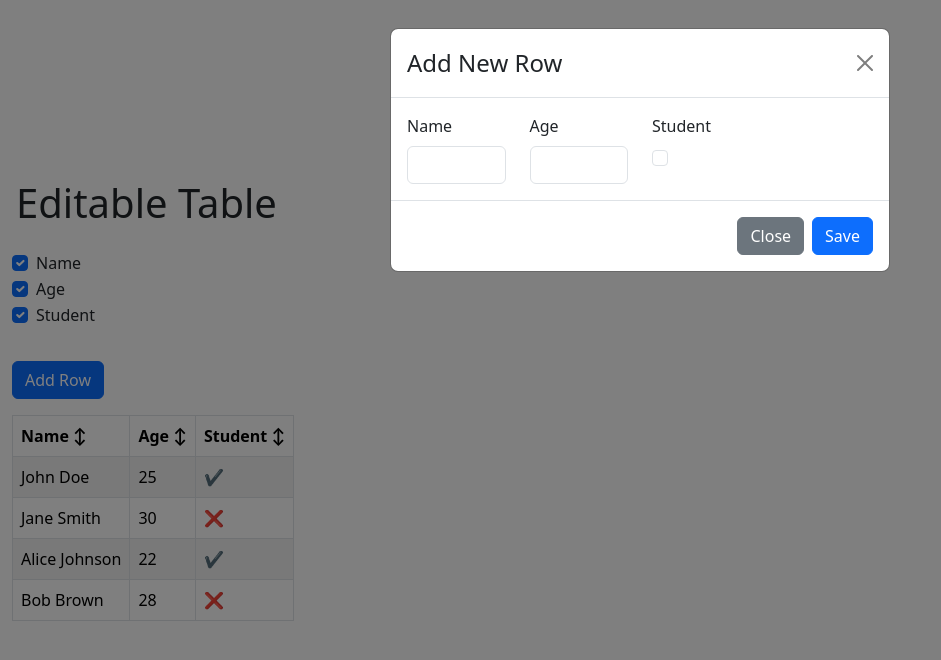
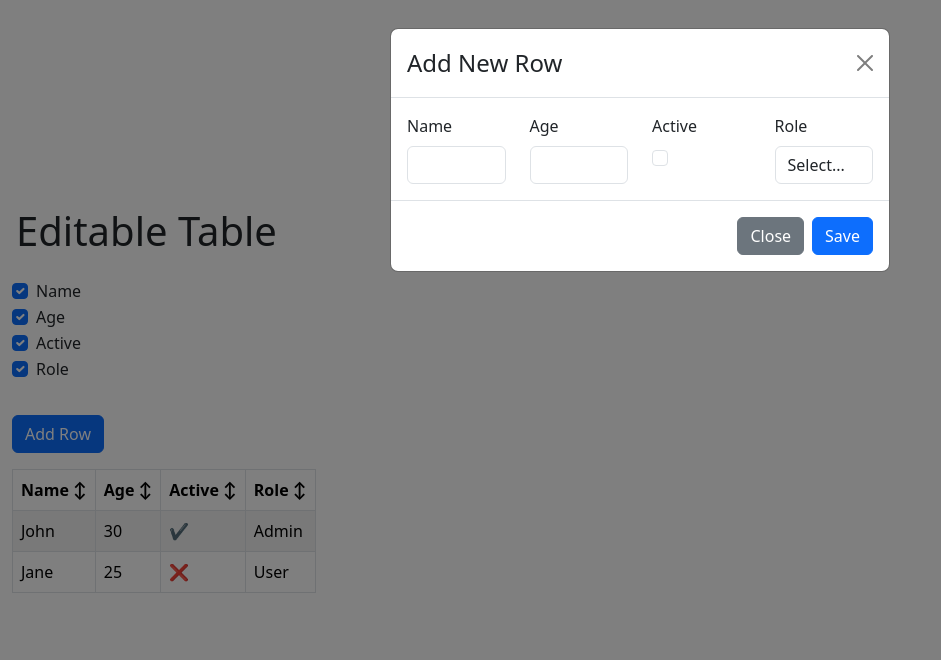
Before and after one commit to danielkarl888/cemento-ass, a React (Vite) app: page / in a window 1280 px wide. Both pictures are taken after a click on the button "Add Row". Shown: the top 660 px of the page, without its empty margins (0-941 px from the left). Built offline with nearby package versions, Linux system fonts and the light colour scheme.

Commit message:
options selection were added

```diff
--- a/src/App.tsx
+++ b/src/App.tsx
@@ -4,24 +4,31 @@ import EditableTable from "./components/EditableTable";
 // Define sample data
 const tableData = {
   columns: [
-    { id: "name", ordinalNo: 1, title: "Name", type: "string" },
+    { id: "name", ordinalNo: 1, title: "Name", type: "text" },
     { id: "age", ordinalNo: 2, title: "Age", type: "number" },
-    { id: "isStudent", ordinalNo: 3, title: "Student", type: "boolean" },
+    { id: "active", ordinalNo: 3, title: "Active", type: "boolean" },
+    {
+      id: "role",
+      ordinalNo: 4,
+      title: "Role",
+      type: "select",
+      options: ["Admin", "User", "Guest"],
+    },
   ],
   data: [
-    { id: "1", name: "John Doe", age: 25, isStudent: true },
-    { id: "2", name: "Jane Smith", age: 30, isStudent: false },
-    { id: "3", name: "Alice Johnson", age: 22, isStudent: true },
-    { id: "4", name: "Bob Brown", age: 28, isStudent: false },
+    { id: "1", name: "John", age: 30, active: true, role: "Admin" },
+    { id: "2", name: "Jane", age: 25, active: false, role: "User" },
   ],
 };
 
 const App: React.FC = () => {
   return (
-    <div className="App">
-      <h1 className="m-3">Editable Table</h1>
-      <EditableTable tableData={tableData} />
-    </div>
+    <>
+      <div className="App">
+        <h1 className="m-3">Editable Table</h1>
+        <EditableTable tableData={tableData} />
+      </div>
+    </>
   );
 };
 
--- a/src/components/EditableTable.css
+++ b/src/components/EditableTable.css
@@ -25,3 +25,29 @@
   .table-responsive {
     overflow-x: auto;
   }
+
+  /* Customize the table and modal styles */
+.container {
+  margin-top: 20px;
+}
+
+.table {
+  margin-bottom: 0;
+}
+
+.form-check {
+  display: inline-block;
+}
+
+.modal-dialog {
+  max-width: 80%;
+}
+
+.modal-body {
+  max-height: 60vh;
+  overflow-y: auto;
+}
+
+.alert {
+  margin-top: 10px;
+}
--- a/src/components/EditableTable.tsx
+++ b/src/components/EditableTable.tsx
@@ -18,6 +18,7 @@ type Column = {
   type: string;
   width?: number;
   hidden?: boolean;
+  options?: string[]; // Add options for select type columns
 };
 
 type Row = {
@@ -76,7 +77,12 @@ const EditableTable: React.FC<Props> = ({ tableData }) => {
 
   const handleModalSave = () => {
     if (
-      columns.every((column) => column.type === "boolean" || newRow[column.id])
+      columns.every(
+        (column) =>
+          column.type === "boolean" ||
+          column.type === "select" ||
+          newRow[column.id]
+      )
     ) {
       const newRowId = (data.length + 1).toString();
       const newRowData = { id: newRowId, ...newRow };
@@ -93,9 +99,11 @@ const EditableTable: React.FC<Props> = ({ tableData }) => {
     setNewRow({ ...newRow, [columnId]: value });
   };
 
-  const renderCellValue = (value: any, type: string) => {
+  const renderCellValue = (value: any, type: string, options?: string[]) => {
     if (type === "boolean") {
       return value ? "✔️" : "❌";
+    } else if (type === "select") {
+      return value;
     }
     return value;
   };
@@ -184,6 +192,22 @@ const EditableTable: React.FC<Props> = ({ tableData }) => {
                           handleInputChange(column.id, e.target.checked)
                         }
                       />
+                    ) : column.type === "select" ? (
+                      <Form.Control
+                        as="select"
+                        value={newRow[column.id] || ""}
+                        onChange={(e) =>
+                          handleInputChange(column.id, e.target.value)
+                        }
+                      >
+                        <option value="">Select...</option>
+                        {column.options &&
+                          column.options.map((option) => (
+                            <option key={option} value={option}>
+                              {option}
+                            </option>
+                          ))}
+                      </Form.Control>
                     ) : (
                       <Form.Control
                         type={column.type === "number" ? "number" : "text"}
@@ -247,6 +271,22 @@ const EditableTable: React.FC<Props> = ({ tableData }) => {
                             handleSave(row.id, column.id, e.target.checked)
                           }
                         />
+                      ) : column.type === "select" ? (
+                        <Form.Control
+                          as="select"
+                          value={row[column.id] || ""}
+                          onChange={(e) =>
+                            handleSave(row.id, column.id, e.target.value)
+                          }
+                        >
+                          <option value="None">Select...</option>
+                          {column.options &&
+                            column.options.map((option) => (
+                              <option key={option} value={option}>
+                                {option}
+                              </option>
+                            ))}
+                        </Form.Control>
                       ) : (
                         <Form.Control
                           type={column.type === "number" ? "number" : "text"}
@@ -267,7 +307,11 @@ const EditableTable: React.FC<Props> = ({ tableData }) => {
                       )
                     ) : (
                       <span onDoubleClick={() => handleEdit(row.id, column.id)}>
-                        {renderCellValue(row[column.id], column.type)}
+                        {renderCellValue(
+                          row[column.id],
+                          column.type,
+                          column.options
+                        )}
                       </span>
                     )}
                   </td>
```
